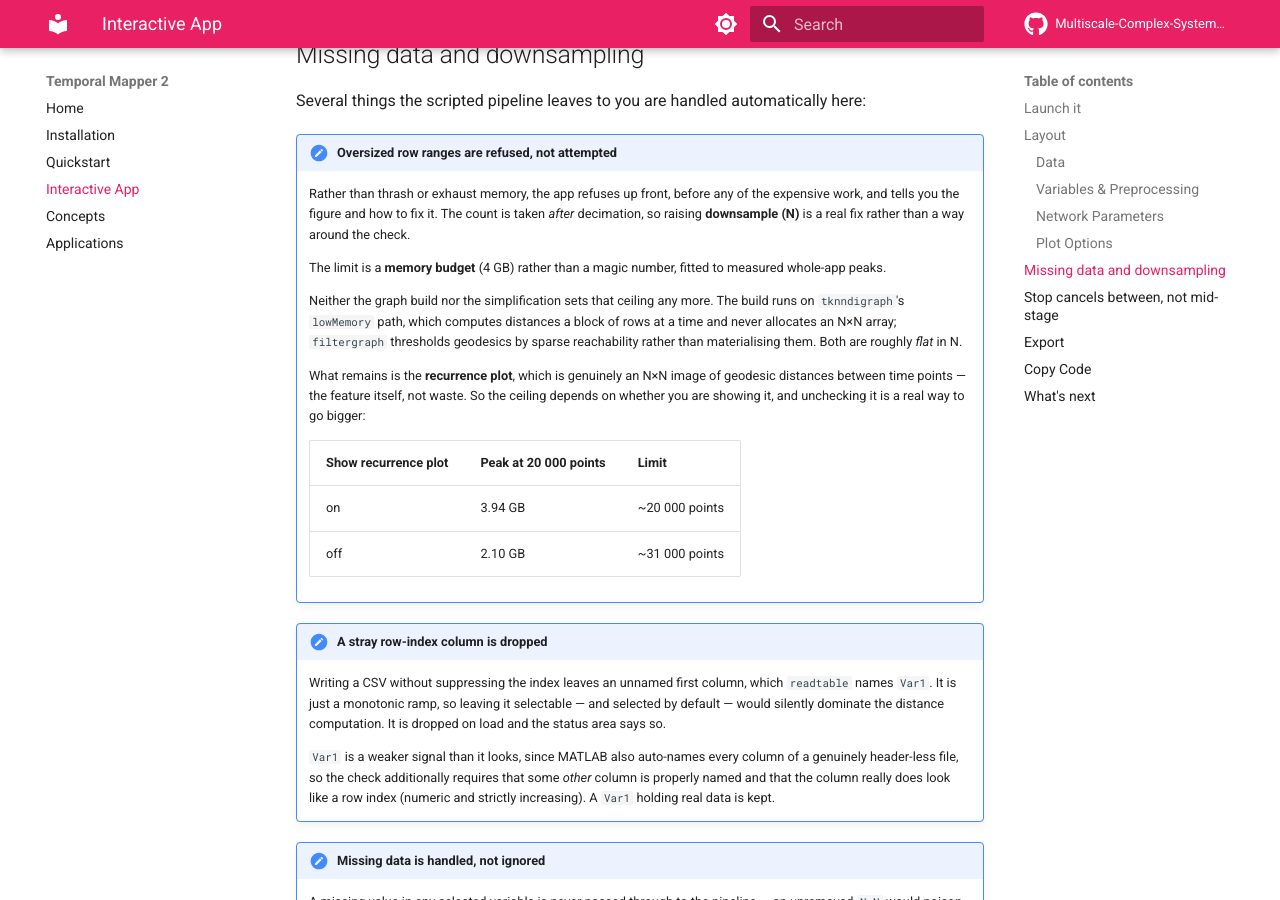
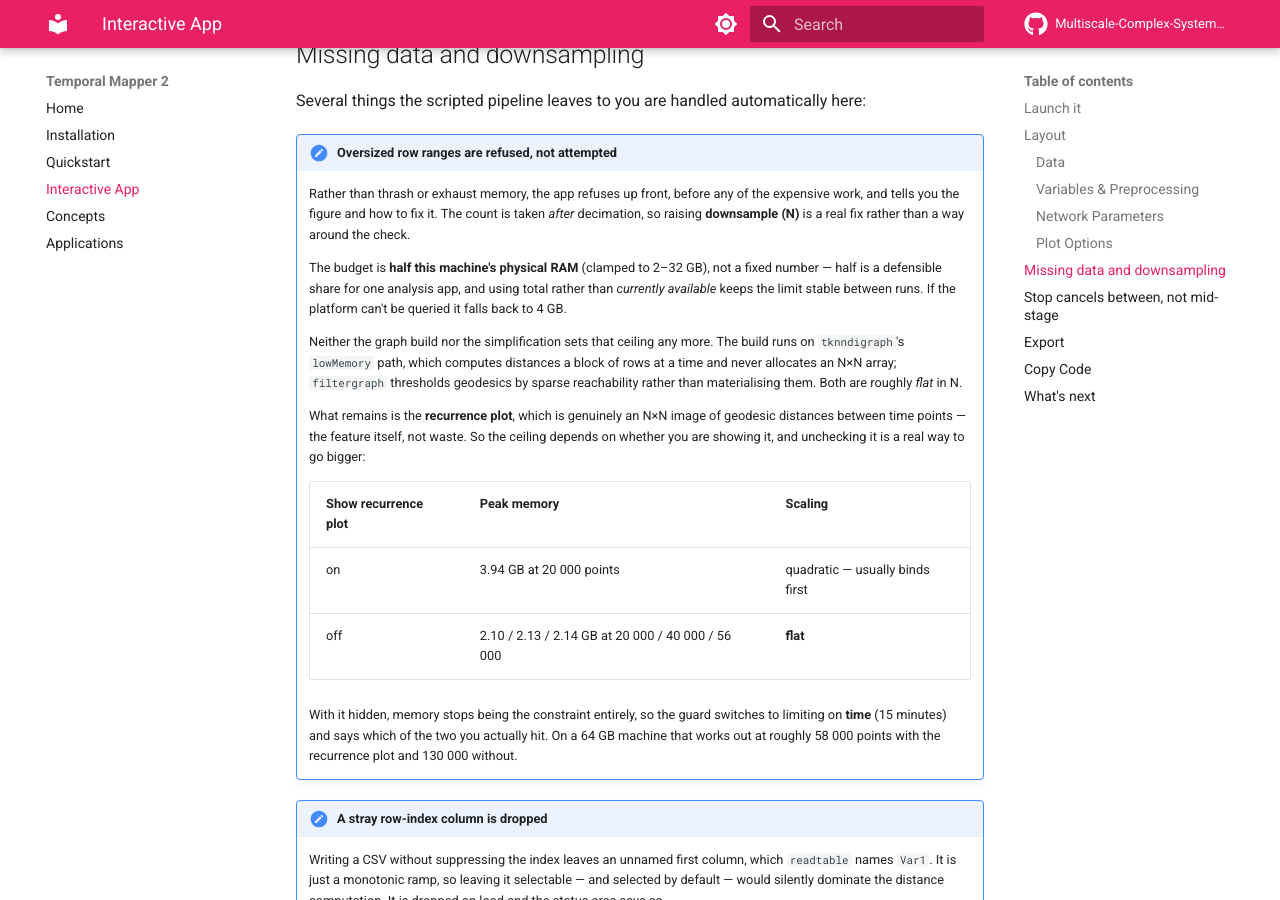
Before and after one commit to Multiscale-Complex-Systems-Lab/tmapper2, an MkDocs documentation site: the page built from docs/gui-app.md, in a window 1280 px wide and 900 px high, scrolled down 2667 px. Built offline with MkDocs 1.6.1 and Material for MkDocs 9.7.7, drawn with Linux system fonts in a browser that asks for light colours; comment, search, counter and statistics services are not loaded.

Commit message:
Size the guard from the machine's RAM, and limit on time where memory stops binding
The 4 GB budget was a guess made when the pipeline still held several
N-by-N arrays. It ignored the machine: on a 64 GB box it refused builds
that would have used 3% of RAM.

The budget is now half of physical RAM, clamped to 2-32 GB. Half is a
defensible share for one analysis app; total rather than currently
available keeps the limit stable between runs, since "available" swings
with whatever else is open. Detection covers Windows (memory()), macOS
(sysctl) and Linux (/proc/meminfo) and falls back to the old 4 GB if the
platform cannot be queried, so it never becomes a failure of its own.

Measuring at the sizes this unlocked overturned the model I had just
committed. With the recurrence plot hidden, peak is 2.10 GB at 20000
points, 2.13 at 40000, 2.14 at 56000 -- FLAT, not the 3.3 bytes/N^2 I
had fitted from a single point. The earlier figure was an artefact of
fitting one measurement against an assumed constant term, and the
prediction was 3x high at 40000. With the build blocked and filtergraph
sparse, nothing in that mode grows with N^2 at all.

So memory is no longer the binding constraint there, and pretending
otherwise would produce a limit of a million points. The guard now
computes both a memory limit and a time limit (15 minutes, from measured
per-N^2 costs) and refuses on whichever comes first, naming the one it
actually hit. On a 64 GB machine: ~58000 points with the recurrence plot
(time-bound, memory would allow 62000), ~130000 without.

Tests pin an explicit budget so they assert the same thing on any
machine, with separate coverage for the detection contract and for which
constraint each refusal cites. Overall the ceiling goes from 8720 points
at the start of this branch to ~58000, or ~130000 with the recurrence
plot off.

```diff
--- a/docs/gui-app.md
+++ b/docs/gui-app.md
@@ -103,8 +103,11 @@ here:
     The count is taken *after* decimation, so raising **downsample (N)** is
     a real fix rather than a way around the check.
 
-    The limit is a **memory budget** (4 GB) rather than a magic number,
-    fitted to measured whole-app peaks.
+    The budget is **half this machine's physical RAM** (clamped to
+    2–32 GB), not a fixed number — half is a defensible share for one
+    analysis app, and using total rather than *currently available* keeps
+    the limit stable between runs. If the platform can't be queried it
+    falls back to 4 GB.
 
     Neither the graph build nor the simplification sets that ceiling any
     more. The build runs on `tknndigraph`'s `lowMemory` path, which
@@ -117,10 +120,15 @@ here:
     not waste. So the ceiling depends on whether you are showing it, and
     unchecking it is a real way to go bigger:
 
-    | Show recurrence plot | Peak at 20 000 points | Limit |
+    | Show recurrence plot | Peak memory | Scaling |
     | --- | --- | --- |
-    | on | 3.94 GB | ~20 000 points |
-    | off | 2.10 GB | ~31 000 points |
+    | on | 3.94 GB at 20 000 points | quadratic — usually binds first |
+    | off | 2.10 / 2.13 / 2.14 GB at 20 000 / 40 000 / 56 000 | **flat** |
+
+    With it hidden, memory stops being the constraint entirely, so the
+    guard switches to limiting on **time** (15 minutes) and says which of
+    the two you actually hit. On a 64 GB machine that works out at roughly
+    58 000 points with the recurrence plot and 130 000 without.
 
 !!! note "A stray row-index column is dropped"
     Writing a CSV without suppressing the index leaves an unnamed first
```
Also changed, not shown: 2 other files.
